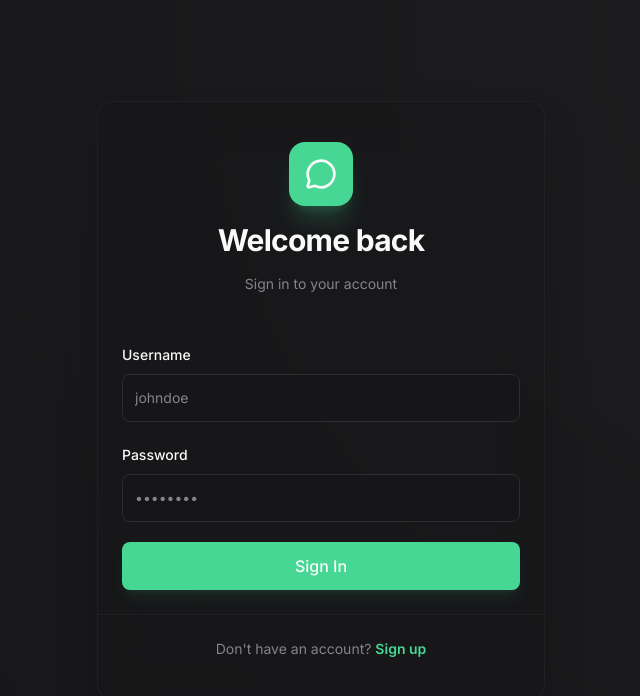
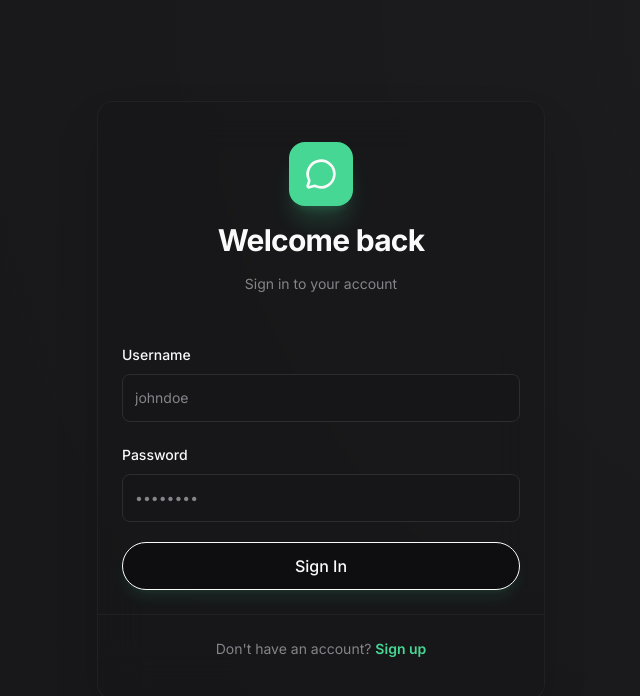
Before and after one commit to user-synax/Tare-Chat, a Next.js app: page /login in a window 1280 px wide. Shown: the top 696 px of the page, without its empty margins (319-959 px from the left). Built offline with nearby package versions, Linux system fonts and the light colour scheme.

Commit message:
Refactor button component with Supabase styling

```diff
--- a/components/ui/button.jsx
+++ b/components/ui/button.jsx
@@ -4,25 +4,26 @@ import { cva } from "class-variance-authority"
 import { cn } from "@/lib/utils"
 
 const buttonVariants = cva(
-  "inline-flex items-center justify-center whitespace-nowrap rounded-md text-sm font-medium ring-offset-background transition-colors focus-visible:outline-none focus-visible:ring-2 focus-visible:ring-ring focus-visible:ring-offset-2 disabled:pointer-events-none disabled:opacity-50",
+  "inline-flex items-center justify-center whitespace-nowrap text-sm font-medium transition-colors focus-visible:outline-none focus-visible:ring-2 focus-visible:ring-ring focus-visible:ring-offset-2 disabled:pointer-events-none disabled:opacity-50",
   {
     variants: {
       variant: {
-        default: "bg-primary text-primary-foreground hover:bg-primary/90",
+        default: "bg-secondary text-secondary-foreground border border-foreground hover:bg-secondary/80 rounded-pill",
         destructive:
-          "bg-destructive text-destructive-foreground hover:bg-destructive/90",
+          "bg-destructive text-destructive-foreground hover:bg-destructive/90 rounded-sm",
         outline:
-          "border border-input bg-background hover:bg-accent hover:text-accent-foreground",
+          "border border-border bg-background hover:bg-muted hover:text-foreground rounded-sm",
         secondary:
-          "bg-secondary text-secondary-foreground hover:bg-secondary/80",
-        ghost: "hover:bg-accent hover:text-accent-foreground",
-        link: "text-primary underline-offset-4 hover:underline",
+          "bg-secondary text-secondary-foreground border border-border hover:bg-secondary/80 rounded-pill opacity-80",
+        ghost: "hover:bg-muted hover:text-foreground rounded-sm",
+        link: "text-green-link underline-offset-4 hover:underline",
+        supabase: "bg-secondary text-secondary-foreground border border-foreground hover:bg-secondary/80 rounded-pill",
       },
       size: {
-        default: "h-10 px-4 py-2",
-        sm: "h-9 rounded-md px-3",
-        lg: "h-11 rounded-md px-8",
-        icon: "h-10 w-10",
+        default: "h-10 px-8 py-2",
+        sm: "h-9 rounded-sm px-4",
+        lg: "h-12 px-10",
+        icon: "h-10 w-10 rounded-sm",
       },
     },
     defaultVariants: {
```
